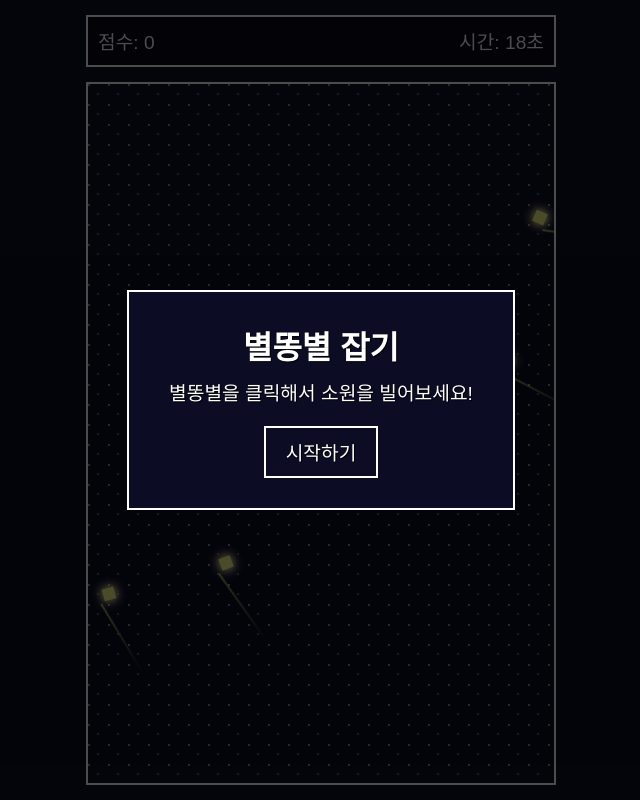
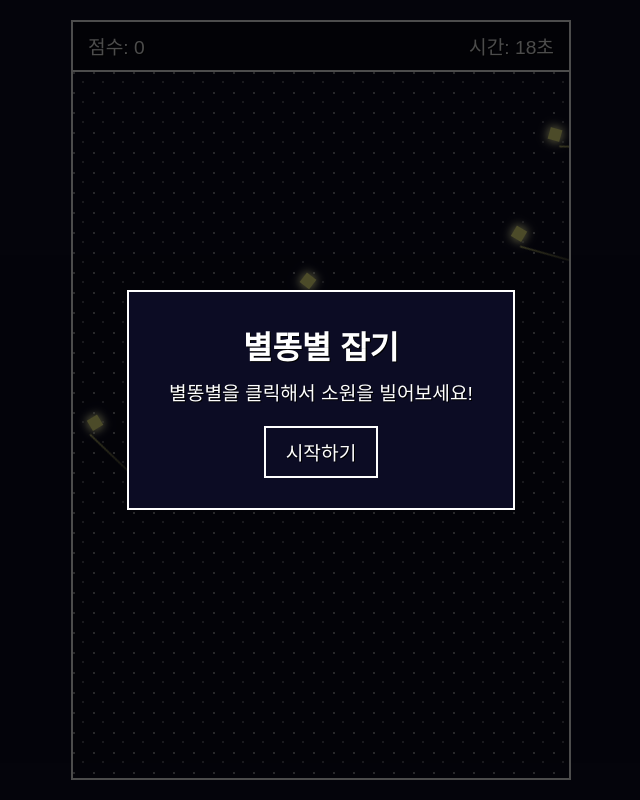
Before and after one commit to sookmyungoneofakind/starcatchinggame, a plain HTML site: page index.html in a window 1280 px wide. Both pictures are taken after a click on the button "시작하기". Shown: the whole page, without its empty margins (319-959 px from the left). Drawn offline with Linux system fonts and the light colour scheme; a web font is replaced by a local one.

Commit message:
Update index.html

```diff
--- a/index.html
+++ b/index.html
@@ -14,6 +14,7 @@
             --text-color: #ffffff;
             --border-color: #ffffff;
             --highlight-color: #ff8ac5; /* 포인트 핑크 */
+            --fall-distance: 850px; /* 별똥별이 떨어지는 거리 (JS에서 동적으로 변경) */
         }
 
         * {
@@ -36,29 +37,29 @@
 
         /* --- 게임 컨테이너 및 UI 요소 --- */
         .game-wrapper {
-            width: 100%;
+            width: 95vw;
+            height: 95vh;
             max-width: 500px;
-            height: 100%;
             max-height: 800px;
             display: flex;
             flex-direction: column;
-            padding: 15px;
+            border: 2px solid var(--border-color);
+            background-color: rgba(0,0,0,0.2);
         }
 
         .header {
             display: flex;
             justify-content: space-between;
-            padding: 10px;
-            border: 2px solid var(--border-color);
-            margin-bottom: 15px;
+            padding: 10px 15px;
+            border-bottom: 2px solid var(--border-color);
             background-color: rgba(0, 0, 0, 0.3);
             font-size: 1.2rem;
+            flex-shrink: 0; /* 헤더 높이가 줄어들지 않도록 설정 */
         }
 
         #game-container {
             flex-grow: 1;
             position: relative;
-            border: 2px solid var(--border-color);
             overflow: hidden;
             cursor: pointer;
             background-image:
@@ -77,7 +78,6 @@
                 0 0 8px var(--star-color),
                 0 0 12px var(--text-color);
 
-            /* 픽셀 느낌을 위한 사각형 모양 */
             will-change: transform;
             animation: fall linear;
         }
@@ -97,7 +97,8 @@
                 transform: translateY(-50px) rotate(0deg);
             }
             to {
-                transform: translateY(calc(800px + 50px)) rotate(120deg);
+                /* JS가 화면 높이에 맞춰 이 값을 동적으로 설정합니다. */
+                transform: translateY(var(--fall-distance)) rotate(120deg);
             }
         }
 
@@ -107,7 +108,7 @@
             color: var(--highlight-color);
             font-size: 1.5rem;
             opacity: 0;
-            pointer-events: none; /* 클릭 방해 방지 */
+            pointer-events: none;
             transition: opacity 0.5s, transform 0.5s;
             text-shadow: 1px 1px 0 #000, 0 0 10px var(--highlight-color);
         }
@@ -189,7 +190,6 @@
         </div>
     </div>
 
-    <!-- 시작 및 게임 오버 모달 -->
     <div id="modal">
         <div class="modal-content">
             <h2>별똥별 잡기</h2>
@@ -207,7 +207,7 @@
         const modalText = document.getElementById('modal-text');
         const startButton = document.getElementById('start-button');
 
-        const GAME_DURATION = 20; // 게임 시간 (초)
+        const GAME_DURATION = 20;
 
         let score = 0;
         let timeLeft = GAME_DURATION;
@@ -215,9 +215,13 @@
         let starIntervalId = null;
         let isGameRunning = false;
 
-        // 게임 시작 함수
+        // [수정] 게임 영역 크기에 맞춰 CSS 변수 업데이트
+        function updateGameDimensions() {
+            const gameHeight = gameContainer.clientHeight;
+            document.documentElement.style.setProperty('--fall-distance', `${gameHeight + 50}px`);
+        }
+
         function startGame() {
-            // 초기화
             score = 0;
             timeLeft = GAME_DURATION;
             scoreBoard.textContent = `점수: ${score}`;
@@ -226,7 +230,9 @@
 
             modal.classList.add('hidden');
 
-            // 타이머 시작
+            // [수정] 게임 시작 시 화면 크기 계산
+            updateGameDimensions();
+
             timerId = setInterval(() => {
                 timeLeft--;
                 timerBoard.textContent = `시간: ${timeLeft}초`;
@@ -235,49 +241,43 @@
                 }
             }, 1000);
 
-            // 별 생성 시작
             starIntervalId = setInterval(createStar, 500);
         }
 
-        // 게임 종료 함수
         function endGame() {
             isGameRunning = false;
             clearInterval(timerId);
             clearInterval(starIntervalId);
 
-            // 모든 별 제거
             gameContainer.querySelectorAll('.star').forEach(star => star.remove());
 
-            // 결과 모달 표시
             modalText.innerHTML = `게임 종료!<br>당신의 최종 점수는 <span id="final-score">${score}</span>점 입니다.`;
             startButton.textContent = '다시 시작';
             modal.classList.remove('hidden');
         }
 
-        // 별 생성 함수
         function createStar() {
             if (!isGameRunning) return;
 
             const star = document.createElement('div');
             star.classList.add('star');
 
-            // 랜덤 위치 및 속도 설정
             const gameWidth = gameContainer.clientWidth;
             star.style.left = `${Math.random() * (gameWidth - 20)}px`;
-            star.style.animationDuration = `${Math.random() * 2 + 2}s`; // 2~4초 사이
+            star.style.animationDuration = `${Math.random() * 2 + 3}s`; // 3~5초 사이
 
-            // 별 클릭 이벤트
-            star.addEventListener('click', () => {
+            star.addEventListener('click', (e) => {
+                // 이벤트 버블링 방지
+                e.stopPropagation();
+
                 score++;
                 scoreBoard.textContent = `점수: ${score}`;
 
-                // 소원 메시지 표시
                 showWishMessage(star.offsetLeft, star.offsetTop);
 
                 star.remove();
             });
 
-            // 화면 밖으로 나가면 제거
             star.addEventListener('animationend', () => {
                 star.remove();
             });
@@ -285,7 +285,6 @@
             gameContainer.appendChild(star);
         }
 
-        // 소원 메시지 표시 함수
         function showWishMessage(x, y) {
             wishMessage.style.left = `${x}px`;
             wishMessage.style.top = `${y}px`;
@@ -293,11 +292,12 @@
 
             setTimeout(() => {
                 wishMessage.classList.remove('show');
-            }, 1000); // 1초 후 사라짐
+            }, 1000);
         }
 
-        // 시작 버튼 이벤트 리스너
         startButton.addEventListener('click', startGame);
+        // [추가] 창 크기가 변경될 때도 동적으로 크기 재계산
+        window.addEventListener('resize', updateGameDimensions);
 
     </script>
 </body>
```
